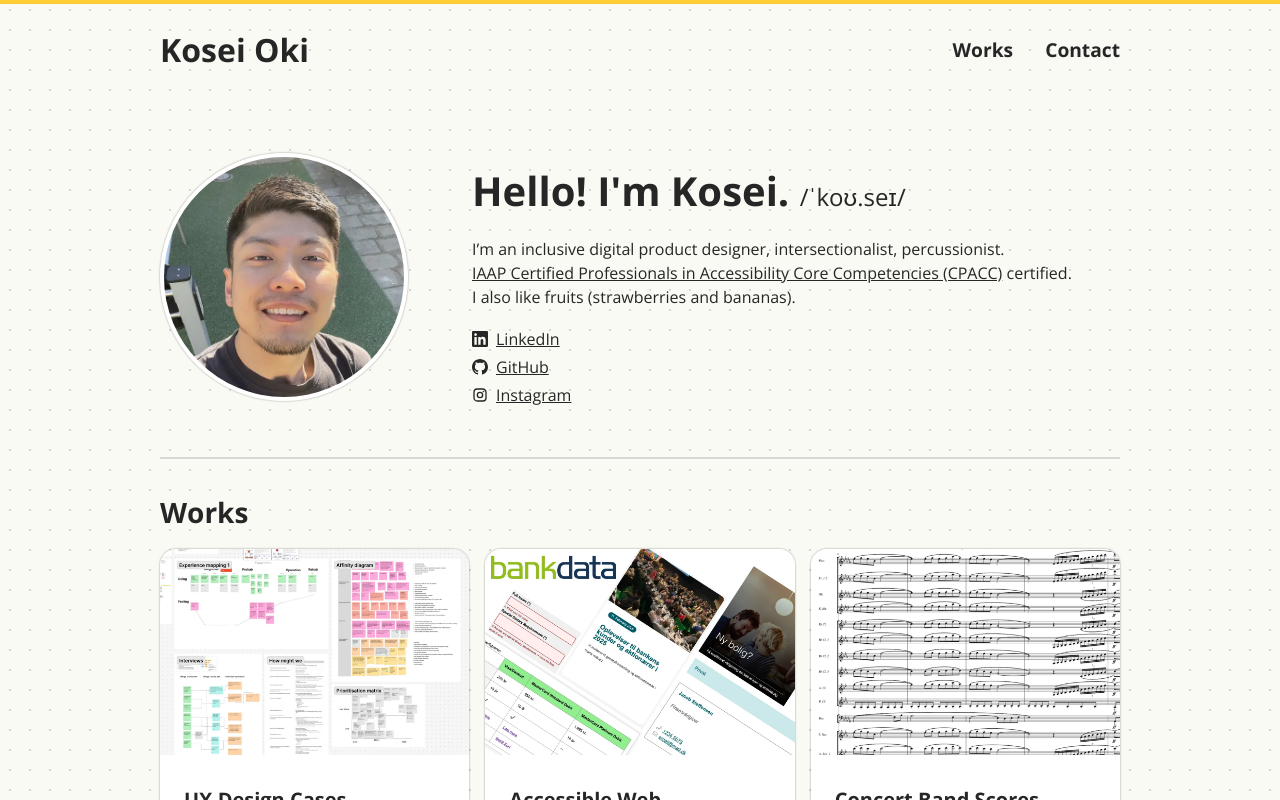
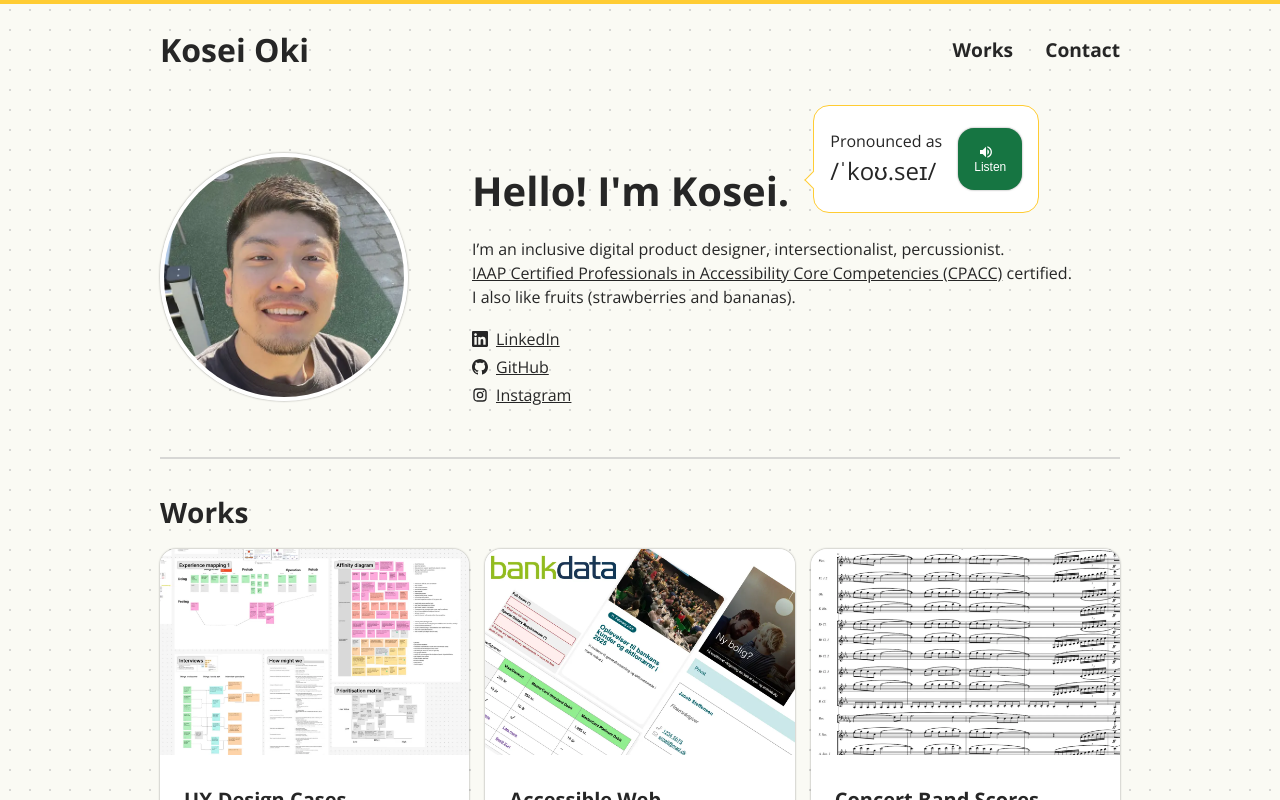
Before and after one commit to Koseioki/koseioki, a React (Vite) app: page / in a window 1280 px wide. Shown: the top 800 px of the page. Built offline with nearby package versions, Linux system fonts and the light colour scheme.

Commit message:
added bubble

```diff
--- a/src/components/Icon.jsx
+++ b/src/components/Icon.jsx
@@ -8,7 +8,8 @@ const iconPaths = {
     Phone: "M6.62 10.79c1.44 2.83 3.76 5.14 6.59 6.59l2.2-2.2c.27-.27.67-.36 1.02-.24 1.12.37 2.33.57 3.57.57.55 0 1 .45 1 1V20c0 .55-.45 1-1 1-9.39 0-17-7.61-17-17 0-.55.45-1 1-1h3.5c.55 0 1 .45 1 1 0 1.25.2 2.45.57 3.57.11.35.03.74-.25 1.02l-2.2 2.2z",
     File: "M14 2H6a2 2 0 0 0-2 2v16a2 2 0 0 0 2 2h12a2 2 0 0 0 2-2V8l-6-6zm4 18H6V4h7v5h5v11z",
     Headphones: "M12 1C7 1 3 5 3 10v7a3 3 0 0 0 3 3h3v-8H5v-2a7 7 0 0 1 14 0v2h-4v8h3a3 3 0 0 0 3-3v-7c0-5-4-9-9-9z",
-    Warning: "M12 2L1 21h22L12 2zm0 3.99L19.53 19H4.47L12 5.99zM11 16v2h2v-2h-2zm0-6v4h2v-4h-2z"
+    Warning: "M12 2L1 21h22L12 2zm0 3.99L19.53 19H4.47L12 5.99zM11 16v2h2v-2h-2zm0-6v4h2v-4h-2z",
+    Speaker: "M3 9v6h4l5 5V4L7 9H3zm13.5 3c0-1.77-1.02-3.29-2.5-4.03v8.05c1.48-.73 2.5-2.25 2.5-4.02zM14 3.23v2.06c2.89.86 5 3.54 5 6.71s-2.11 5.85-5 6.71v2.06c4.01-.91 7-4.49 7-8.77s-2.99-7.86-7-8.77z"
 };
 
 function Icon({ icon, color = 'currentColor' }) {
--- a/src/components/Profile.css
+++ b/src/components/Profile.css
@@ -18,9 +18,14 @@
     box-shadow: var(--drop-shadow);
 }
 
-.pronunciation{
-    font-size: 1.5rem;
-    font-weight: normal;
+.name-and-pronunciation {
+    display: flex;
+    flex-direction: row;
+    flex-wrap: wrap;
+    position: relative;
+    /* align-items: flex-end; */
+    gap: 0.5rem;
+
 }
 
 /* mobile devices */
--- a/src/components/Profile.jsx
+++ b/src/components/Profile.jsx
@@ -1,6 +1,7 @@
 import Icon from './Icon.jsx';
 import Kosei from '../assets/kosei.webp';
 import './Profile.css';
+import Pronunciation from './Pronunciation.jsx';
 // import { useEffect, useRef } from 'react';
 
 function Profile() {
@@ -18,7 +19,10 @@ function Profile() {
       <img className="profile-picture" src={Kosei} alt="" aria-hidden="true" />
       <div>
         {/* <h1 ref={headingRef} tabIndex="-1" className="headings">Kosei Oki</h1> */}
-        <h1 className="headings">Hello! I'm Kosei. <span className="pronunciation">/ˈkoʊ.seɪ/</span></h1>
+        <div className="name-and-pronunciation">
+          <h1 className="headings">Hello! I'm Kosei.</h1>
+          <Pronunciation />
+        </div>
         <p>I’m an inclusive digital product designer, intersectionalist, percussionist.</p>
         <p><a className="plain-link" href="https://www.credly.com/badges/d96c149c-63c1-4764-ba03-c04703e8abbd/linked_in_profile">IAAP Certified Professionals in Accessibility Core Competencies (CPACC)</a> certified.</p>
         <p>I also like fruits (strawberries and bananas).</p>
@@ -32,9 +36,9 @@ function Profile() {
           </li>
           <li>
             <a className="plain-link" href="https://github.com/Koseioki">
-            <Icon icon="Github"/>GitHub</a>
+              <Icon icon="Github" />GitHub</a>
           </li>
-                    <li>
+          <li>
             <a className="plain-link" href="https://www.instagram.com/koseioki1225/">
               <Icon icon="Instagram" />Instagram
             </a>
--- /dev/null
+++ b/src/components/Pronunciation.css
@@ -0,0 +1,46 @@
+.pronunciation-container{
+    display: flex;
+    gap: 1rem;
+    align-items: center;
+    background-color: var(--white);
+    border: 0.0625rem solid var(--yellow);
+    border-radius: 1rem;
+    padding: 1rem;
+    position: relative;
+    top: -1.5rem;
+    margin-left: 1rem;
+}
+
+.pronunciation-container::before {
+    content: '';
+    position: absolute;
+    left: -0.46rem;
+    top: 70%;
+    transform: translateY(-50%) rotate(45deg);
+    width: 0.75rem;
+    height: 0.75rem;
+    background-color: var(--white);
+    border-left: 0.0625rem solid var(--yellow);
+    border-bottom: 0.0625rem solid var(--yellow);
+}
+
+.pronunciation-ipa {
+    font-size: 1.5rem;
+    font-weight: normal;
+}
+
+.pronunciation-container div{
+    display: flex;
+    flex-direction: column;
+
+}
+
+.pronunciation-container button{
+    border: none;
+    display: flex;
+    flex-direction: column;
+    align-items: center;
+    font-size: 0.75rem;
+    font-weight: normal;
+    padding: 1rem;
+}
--- /dev/null
+++ b/src/components/Pronunciation.jsx
@@ -0,0 +1,31 @@
+import './Pronunciation.css';
+import Icon from './Icon.jsx';
+
+function Pronunciation() {
+
+    return (
+        <aside className="pronunciation-container">
+            <div>
+                <p>
+                    Pronounced as
+                </p>
+
+                <p className="pronunciation-ipa">
+                    /ˈkoʊ.seɪ/
+                </p>
+            </div>
+            <button className="primary-button" onClick={() => new Audio('/path/to/pronunciation.mp3').play()}>
+                <Icon icon="Speaker" color="white" />
+                <span aria-hidden="true">Listen</span>
+                <span className="sr-only">Listen to pronunciation</span>
+
+            </button>
+
+
+
+
+        </aside>
+
+    );
+}
+export default Pronunciation;
--- a/src/index.css
+++ b/src/index.css
@@ -182,7 +182,8 @@ a.plain-link:hover {
   text-decoration: none;
 }
 
-a:focus {
+a:focus,
+button:focus {
   outline: none;
   box-shadow: var(--focus-indicator);
 }
@@ -196,6 +197,7 @@ a:focus {
   font-weight: bold;
   display: inline-block;
   box-shadow: var(--drop-shadow);
+  cursor: pointer;
 }
 
 .primary-button:hover {
@@ -212,6 +214,7 @@ a:focus {
   font-weight: bold;
   display: inline-block;
   box-shadow: var(--drop-shadow);
+  cursor: pointer;
 }
 
 .secondary-button:hover {
```
